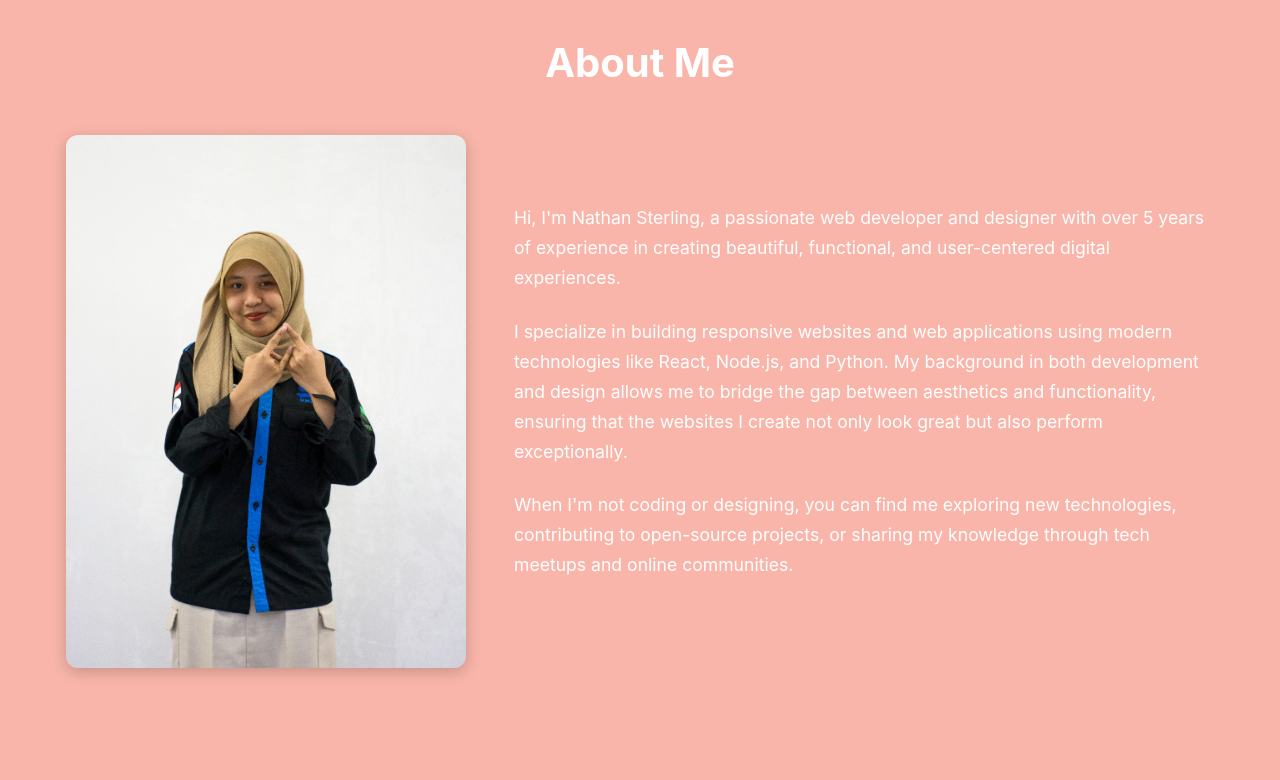
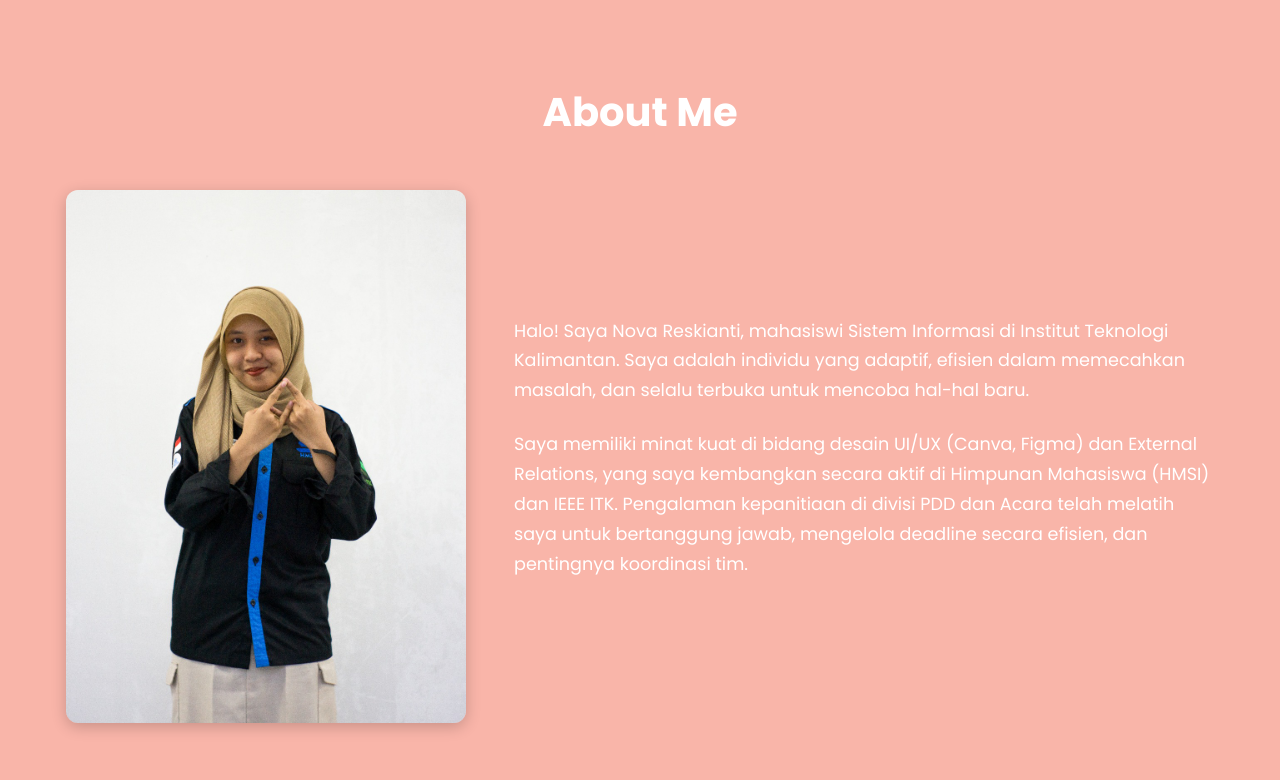
Before and after one commit to mfalkayis/portfolio-oop, a PHP site: page / in a window 1280 px wide. Shown: the part 2080-2860 px from the top of the page. Run offline with PHP 8.4, Linux system fonts and the light colour scheme; data comes from the database, SQL or seed files in the repository.

Commit message:
Ganti identita

```diff
--- a/index.php
+++ b/index.php
@@ -116,14 +116,12 @@
             </div>
             <div class="about-text">
                 <p>
-                    Hi, I'm Nathan Sterling, a passionate web developer and designer with over 5 years of experience in creating beautiful, functional, and user-centered digital experiences.
+                    Halo! Saya Nova Reskianti, mahasiswi Sistem Informasi di Institut Teknologi Kalimantan. Saya adalah individu yang adaptif, efisien dalam memecahkan masalah, dan selalu terbuka untuk mencoba hal-hal baru.
                 </p>
                 <p>
-                    I specialize in building responsive websites and web applications using modern technologies like React, Node.js, and Python. My background in both development and design allows me to bridge the gap between aesthetics and functionality, ensuring that the websites I create not only look great but also perform exceptionally.
+                    Saya memiliki minat kuat di bidang desain UI/UX (Canva, Figma) dan External Relations, yang saya kembangkan secara aktif di Himpunan Mahasiswa (HMSI) dan IEEE ITK. Pengalaman kepanitiaan di divisi PDD dan Acara telah melatih saya untuk bertanggung jawab, mengelola deadline secara efisien, dan pentingnya koordinasi tim.
                 </p>
-                <p>
-                    When I'm not coding or designing, you can find me exploring new technologies, contributing to open-source projects, or sharing my knowledge through tech meetups and online communities.
-                </p>
+
             </div>
         </div>
     </section>
--- a/manage_achievements.php
+++ b/manage_achievements.php
@@ -39,8 +39,8 @@
         .btn-back {
             display: inline-block;
             padding: 10px 15px;
-            background-color: #F98B88;
-            color: white;
+            background-color: #f9b5a9;
+            color: #333;
             text-decoration: none;
             border-radius: 5px;
         }
--- a/manage_skills.php
+++ b/manage_skills.php
@@ -39,7 +39,7 @@
         .btn-back {
             display: inline-block;
             padding: 10px 15px;
-            background-color: #586457;
+            background-color: #F98B88;
             color: white;
             text-decoration: none;
             border-radius: 5px;
@@ -58,6 +58,7 @@
                 <tr>
                     <th>Nama Skill</th>
                     <th>Persentase</th>
+                    <th>Aksi</th>
                 </tr>
             </thead>
             <tbody>
--- a/public/css/forms.css
+++ b/public/css/forms.css
@@ -1,4 +1,5 @@
 /* Styling untuk semua halaman form admin */
+@import url('https://fonts.googleapis.com/css2?family=Poppins:wght@400;500;600;700&display=swap');
 body {
     background-color: #f4f4f4; /* Latar abu-abu netral (dari admin panel) */
     font-family: -apple-system, BlinkMacSystemFont, "Segoe UI", Roboto, Helvetica, Arial, sans-serif;
@@ -90,7 +91,7 @@
 }
 
 .btn-submit:hover {
-    background-color: #f76d69;
+    background-color: #f76e69;
     transform: translateY(-2px);
 }
 
--- a/public/css/main.css
+++ b/public/css/main.css
@@ -1,4 +1,5 @@
 /* === Global Reset & Setup === */
+@import url('https://fonts.googleapis.com/css2?family=Poppins:wght@400;500;600;700&display=swap');
 * {
     margin: 0;
     padding: 0;
@@ -11,7 +12,7 @@
 }
 
 body {
-    font-family: -apple-system, BlinkMacSystemFont, "Segoe UI", Roboto, Helvetica, Arial, sans-serif;
+    font-family: 'Poppins', sans-serif;
     /* Warna latar utama dari gambar */
     background-color: #F9B5A9;
     color: #FFFFFF; /* Warna teks utama */
@@ -404,14 +405,14 @@
 }
 
 .admin-table th, .admin-table td {
-    border: 1px solid #ddd;
+    border: 1px solid #F98B88;
     padding: 12px;
     text-align: left;
     color: #333; /* Pastikan teks terbaca */
 }
 
 .admin-table th {
-    background-color: #f2f2f2;
+    background-color: #F9B5A9;
 }
 
 .admin-table img {
```
